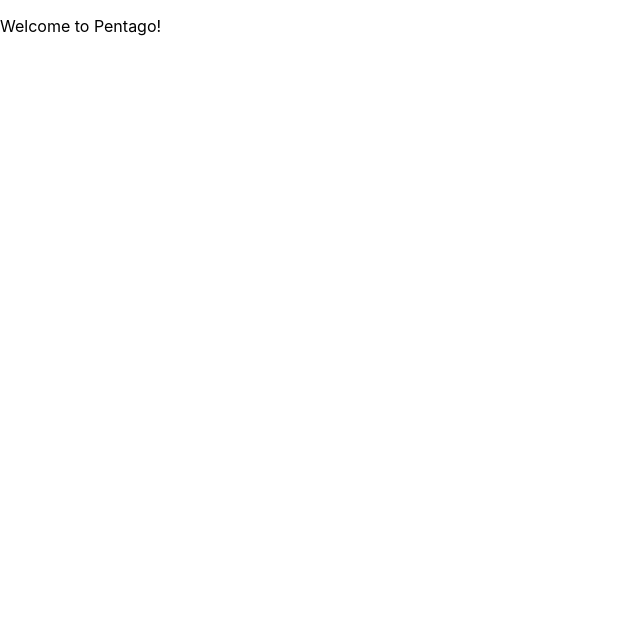
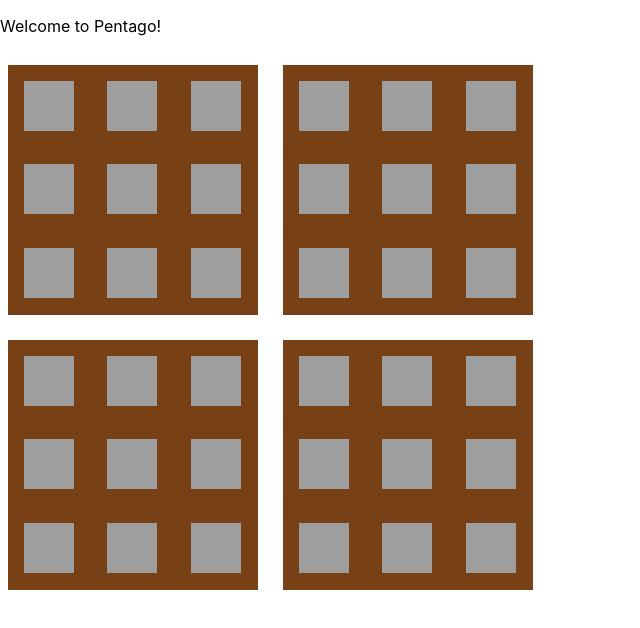
Before and after one commit to jwbcoon/CS-470-Pentago, a React (Create React App) app: page / in a window 1280 px wide. Shown: the top 628 px of the page, without its empty margins (0-640 px from the left). Built offline with nearby package versions, Linux system fonts and the light colour scheme.

Commit message:
Progressed to looking somewhat like a boards composed of 4 3x3 grids!

```diff
--- a/src/App.js
+++ b/src/App.js
@@ -1,6 +1,6 @@
 import './App.css';
 import {useState} from "react";
-import {arrayDims, attributes, cellAttrs} from "./utils/attrs";
+import {arrayDims, attributes} from "./utils/attrs";
 import {Box} from "@mui/material";
 import {Board} from "./comp/Board";
 import {MessageCenter} from "./comp/MessageCenter";
@@ -8,7 +8,7 @@
 function App() {
   const initializeCells = () => new Array(arrayDims.x * arrayDims.y)
       .fill({
-          ...cellAttrs.styles.empty
+          ...attributes.cellAttrs
       });
 
   const [message, setMessage] = useState('Welcome to Pentago!');
@@ -22,10 +22,10 @@
 
   return (
     <Box
-        alignItems='center'
         sx={{
-            width: '100%',
-            height: '100%'
+            width: 1080,
+            height: 720,
+            alignItems: 'center'
         }}
     >
         <MessageCenter message={message}/>
--- a/src/comp/Board.js
+++ b/src/comp/Board.js
@@ -1,39 +1,56 @@
 import {Grid} from "@mui/material";
 import {Quad} from "./Quad";
+import {Fragment} from "react";
 
+function cellsToQuadFormat(cells, quadAttrs, rowLength) {
+    const cellSlicer = (cells, nwest, neast, cellsWidth) => cells.slice(nwest, neast + 1)
+        .concat(cells.slice(nwest + cellsWidth, neast + cellsWidth + 1))
+        .concat(cells.slice(nwest + 2 * cellsWidth, neast + 2 * cellsWidth + 1));
+    return [
+        cellSlicer(cells, 0, quadAttrs.columns - 1, rowLength - 1), //northwest section
+        cellSlicer(cells, quadAttrs.columns, rowLength - 1, rowLength - 1), //northeast section
+        cellSlicer(cells, quadAttrs.columns * rowLength,
+            quadAttrs.columns * rowLength + quadAttrs.columns - 1,
+            rowLength - 1), //southwest section
+        cellSlicer(cells, rowLength * quadAttrs.columns + quadAttrs.columns,
+            quadAttrs.columns * rowLength + rowLength - 1,
+            rowLength - 1) //southeast section
+    ]
+}
 
 const Board = props => {
-    const {cells, attrs, onClickQuadHandler, onClickCellHandler} = props
-    attrs.quadAttrs.cells = cells;
+    const {cells, attrs, onClickQuadHandler, onClickCellHandler} = props;
+    const quads = cellsToQuadFormat(cells, attrs.quadAttrs,
+        attrs.boardAttrs.columns * attrs.quadAttrs.columns);
+
+    // noinspection JSValidateTypes
     return (
+        <Fragment>
             <Grid container
-              rowSpacing={1}
                   columns={attrs.boardAttrs.columns}
-              sx={{
-                width: attrs.boardAttrs.width,
-                height: attrs.boardAttrs.height
-              }}
+                  sx={{ ...attrs.boardAttrs }}
             >
                 {
-                cells.map((cell, idx) => (
+                    quads.map((quadCells, idx) => {
+                        attrs.quadAttrs.cells = quadCells;
+                        return (
                             <Grid item xs={1}
                                   key={idx}
                                   sx={{
                                       m: 0,
-                              p: 0
+                                      p: 1
                                   }}
                             >
                                 <Quad quadAttrs={attrs.quadAttrs}
                                       onClickQuadHandler={onClickQuadHandler}
                                       onClickCellHandler={onClickCellHandler}/>
                             </Grid>
-                    )
-                )
+                        );
+                    })
                 }
             </Grid>
+        </Fragment>
     );
 }
 
-export {
-    Board
-};
+export { Board };
--- a/src/comp/Quad.js
+++ b/src/comp/Quad.js
@@ -1,39 +1,32 @@
 import {Box, Grid} from "@mui/material";
+import {Fragment} from "react";
 
 const Cell = props => {
     const {cellAttrs, onClickCellHandler} = props;
     return (
         <Box
             onClick={() => onClickCellHandler()}
-            sx={{
-                width: cellAttrs.width,
-                height: cellAttrs.height
-            }}
-        >
-
-        </Box>
+            sx={{ ...cellAttrs, ...cellAttrs.style }}
+        />
     );
 }
 
 const Quad = props => {
     const {quadAttrs, onClickQuadHandler, onClickCellHandler} = props;
+    // noinspection JSValidateTypes
     return (
+        <Fragment>
             <Grid container
                   onClick={() => onClickQuadHandler()}
-              rowSpacing={1}
-              columns={quadAttrs.columns}
-              sx={{
-                  width: quadAttrs.width,
-                  height: quadAttrs.height
-              }}
+                  sx={{ ...quadAttrs }}
             >
                 {
                     quadAttrs.cells.map((cell, idx) =>
-                    <Grid item xs={1}
+                        <Grid item xs={4}
                               key={idx}
                               sx={{
                                   m: 0,
-                              p: 0
+                                  p: 2
                               }}
                         >
                             <Cell cellAttrs={quadAttrs.cellAttrs}
@@ -42,9 +35,8 @@
                     )
                 }
             </Grid>
+        </Fragment>
     );
 }
 
-export {
-    Cell, Quad
-}
+export { Cell, Quad };
--- a/src/utils/attrs.js
+++ b/src/utils/attrs.js
@@ -5,10 +5,7 @@
     y: 6
 };
 
-const cellAttrs =  {
-    width: '20px',
-    height: '20px',
-    styles: {
+const cellStyleVariants = {
     empty: {
         backgroundColor: grey[500],
             color: grey[50],
@@ -30,20 +27,34 @@
             borderColor: green[400]
     }
 }
+
+const cellAttrs =  {
+    width: 50,
+    height: 50,
+    style: cellStyleVariants.empty
 };
 
 const quadAttrs = {
     cells: [],
     columns: 3,
-    width: '100%',
-    height: '100%',
+    width: 250,
+    height: 250,
+    direction: 'row',
+    alignItems: 'center',
+    justifyContent: 'center',
+    backgroundColor: '#784115',
+    color: '#6d1016',
+    borderColor: '#784115',
     cellAttrs: cellAttrs
 };
 
 const boardAttrs =  {
     columns: 2,
-    width: '100%',
-    height: '100%'
+    width: 550,
+    height: 550,
+    direction: 'row',
+    alignItems: 'center',
+    justifyContent: 'center'
 };
 
 const attributes = {
@@ -54,6 +65,7 @@
 
 export {
     arrayDims,
+    cellStyleVariants,
     boardAttrs,
     quadAttrs,
     cellAttrs,
```
Lines whose indentation alone changed are shown as unchanged.
